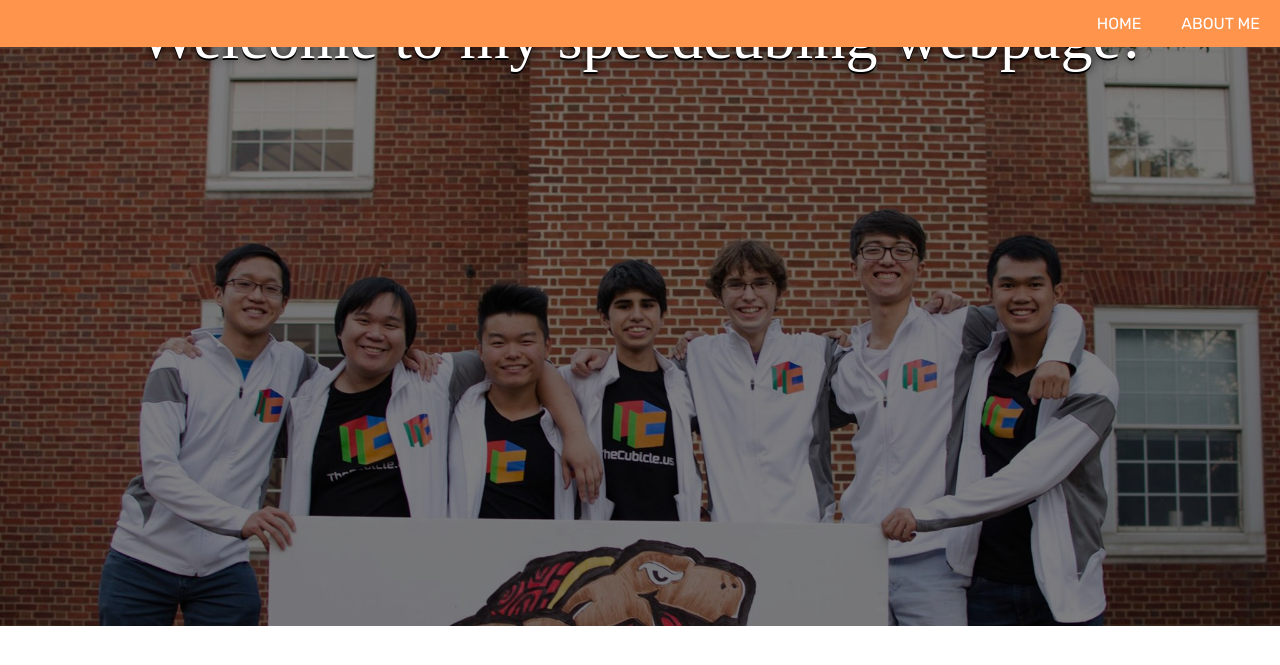
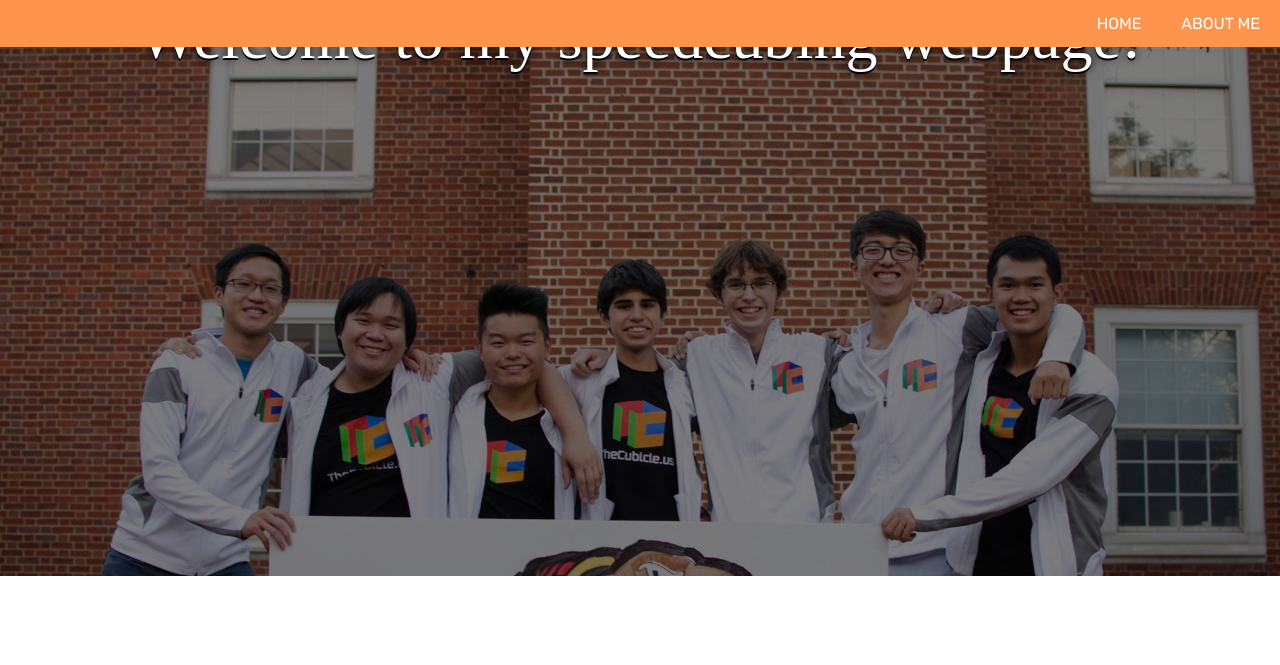
Before and after one commit to esqu1/esqu1.github.io, a Jekyll site: the page built from cubing/index.html, in a window 1280 px wide. Shown: the top 665 px of the page. Built offline with Jekyll 4.4.1, drawn with Linux system fonts in a browser that asks for light colours; nearby versions of some CDN libraries; some web fonts are replaced.

Commit message:
cubing webpage

```diff
--- a/cubing/css/style.css
+++ b/cubing/css/style.css
@@ -17,12 +17,9 @@
 	position:absolute;
 	font-size: 5vw;
 	font-family: 'Eczar', serif;
-	width: 100%;
-	display: inline-block;
 	text-align: center;
 	color: white;
 	text-shadow: 0 2px 0 black, 0 0 10px black;
-	padding-bottom: 50px;
 }
 
 .cube{
```
